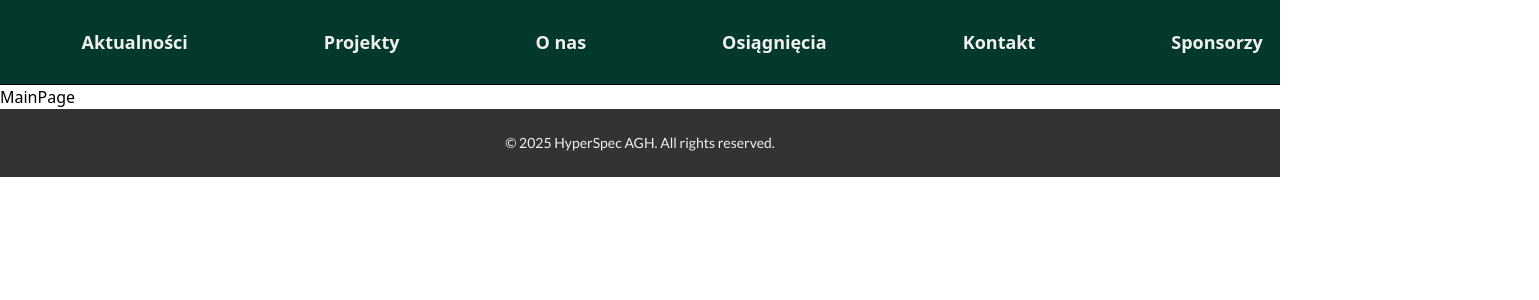
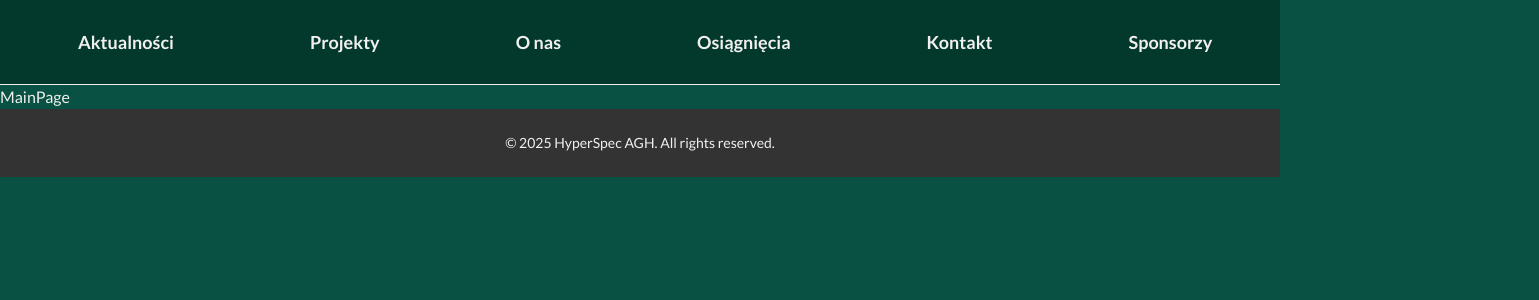
Before and after one commit to KNIGPHyperSpecAGH/webpage, a React (Vite) app: page / in a window 1280 px wide. Shown: the top 300 px of the page, 1539 px wide, since content can reach past the window. Built offline with nearby package versions, Linux system fonts and the light colour scheme; some icons are missing.

Commit message:
Update index.css
Add global css style

```diff
--- a/src/index.css
+++ b/src/index.css
@@ -16,6 +16,7 @@
     --font-text: 'Lato', sans-serif;
 }
 
+/*TODO remove this style*/
 /*font for projectspage*/
 .font-content {
     font-family: var(--font-text);
@@ -23,6 +24,7 @@
     color: var(--color-white);
     text-align: justify;
 }
+
 /*font for projectspage*/
 .font-projheader {
     font-family: var(--font-text);
@@ -30,3 +32,9 @@
     color: var(--color-white);
     font-weight: 800;
 }
+
+body {
+    background-color: var(--color-secondary);
+    font-family: var(--font-text), sans-serif;
+    color: var(--color-white);
+}
```
